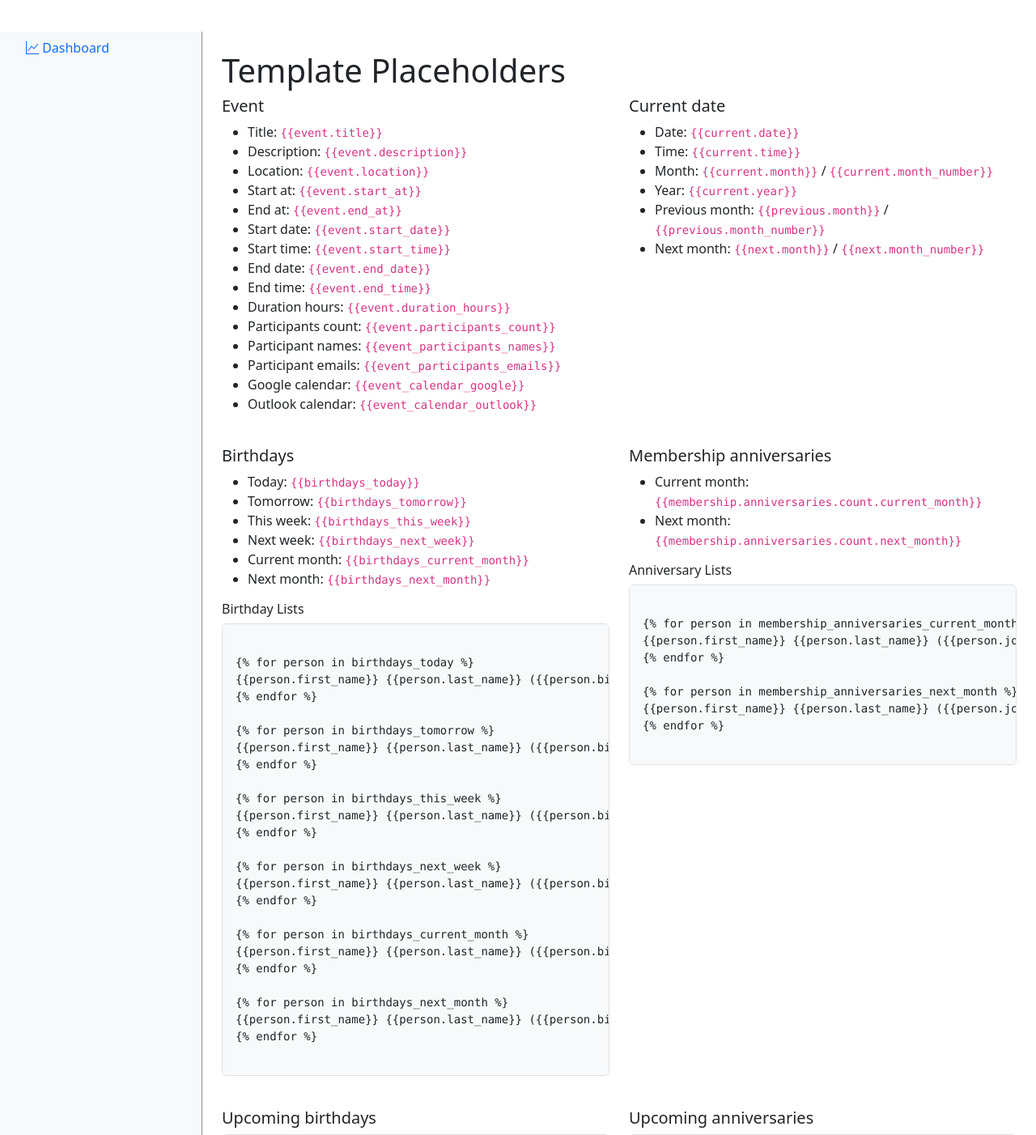
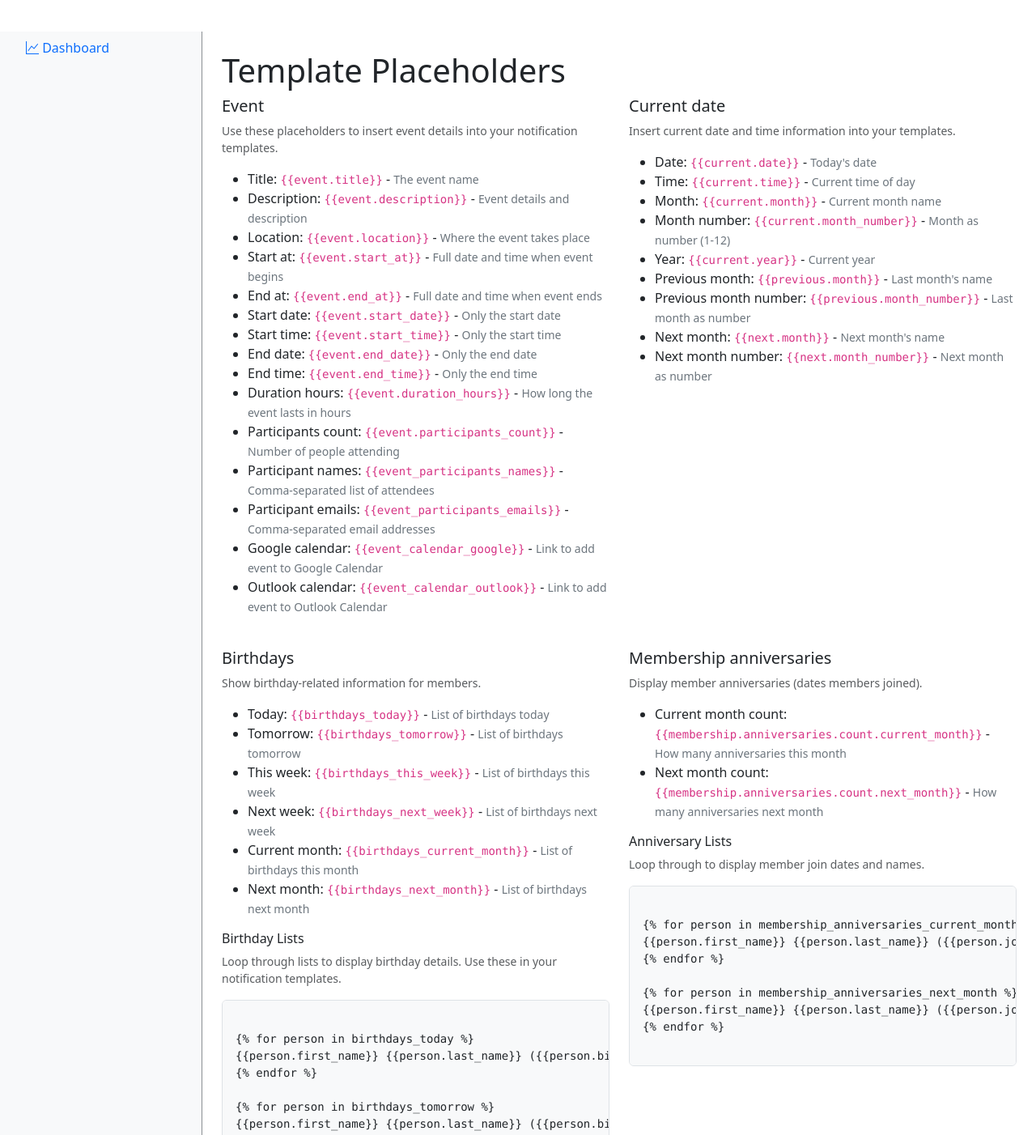
Before and after one commit to donnerbaer/club-automailer, a Python web app: template app/templates/notification/site.template_placeholders.html in a window 1280 px wide. Shown: the part 57-1459 px from the top of the page at 81% size. Run offline with Jinja, Linux system fonts and the light colour scheme; the template is opened without the code that fills it, so the values that code supplies are empty, except form fields; tables that the repository leaves empty hold one stand-in row (values such as "Sample post"); form fields are guessed from the names that the template uses.

Commit message:
Update placeholders.html

```diff
--- a/app/templates/notification/template/placeholders.html
+++ b/app/templates/notification/template/placeholders.html
@@ -1,34 +1,39 @@
 <div class="row">
     <div class="col-lg-6 mb-4">
         <h5>Event</h5>
+        <p class="text-muted small">Use these placeholders to insert event details into your notification templates.</p>
         <ul>
-            <li>Title: <code>{{ '{{event.title}}' }}</code></li>
-            <li>Description: <code>{{ '{{event.description}}' }}</code></li>
-            <li>Location: <code>{{ '{{event.location}}' }}</code></li>
-            <li>Start at: <code>{{ '{{event.start_at}}' }}</code></li>
-            <li>End at: <code>{{ '{{event.end_at}}' }}</code></li>
-            <li>Start date: <code>{{ '{{event.start_date}}' }}</code></li>
-            <li>Start time: <code>{{ '{{event.start_time}}' }}</code></li>
-            <li>End date: <code>{{ '{{event.end_date}}' }}</code></li>
-            <li>End time: <code>{{ '{{event.end_time}}' }}</code></li>
-            <li>Duration hours: <code>{{ '{{event.duration_hours}}' }}</code></li>
-            <li>Participants count: <code>{{ '{{event.participants_count}}' }}</code></li>
-            <li>Participant names: <code>{{ '{{event_participants_names}}' }}</code></li>
-            <li>Participant emails: <code>{{ '{{event_participants_emails}}' }}</code></li>
-            <li>Google calendar: <code>{{ '{{event_calendar_google}}' }}</code></li>
-            <li>Outlook calendar: <code>{{ '{{event_calendar_outlook}}' }}</code></li>
+            <li>Title: <code>{{ '{{event.title}}' }}</code> - <small class="text-secondary">The event name</small></li>
+            <li>Description: <code>{{ '{{event.description}}' }}</code> - <small class="text-secondary">Event details and description</small></li>
+            <li>Location: <code>{{ '{{event.location}}' }}</code> - <small class="text-secondary">Where the event takes place</small></li>
+            <li>Start at: <code>{{ '{{event.start_at}}' }}</code> - <small class="text-secondary">Full date and time when event begins</small></li>
+            <li>End at: <code>{{ '{{event.end_at}}' }}</code> - <small class="text-secondary">Full date and time when event ends</small></li>
+            <li>Start date: <code>{{ '{{event.start_date}}' }}</code> - <small class="text-secondary">Only the start date</small></li>
+            <li>Start time: <code>{{ '{{event.start_time}}' }}</code> - <small class="text-secondary">Only the start time</small></li>
+            <li>End date: <code>{{ '{{event.end_date}}' }}</code> - <small class="text-secondary">Only the end date</small></li>
+            <li>End time: <code>{{ '{{event.end_time}}' }}</code> - <small class="text-secondary">Only the end time</small></li>
+            <li>Duration hours: <code>{{ '{{event.duration_hours}}' }}</code> - <small class="text-secondary">How long the event lasts in hours</small></li>
+            <li>Participants count: <code>{{ '{{event.participants_count}}' }}</code> - <small class="text-secondary">Number of people attending</small></li>
+            <li>Participant names: <code>{{ '{{event_participants_names}}' }}</code> - <small class="text-secondary">Comma-separated list of attendees</small></li>
+            <li>Participant emails: <code>{{ '{{event_participants_emails}}' }}</code> - <small class="text-secondary">Comma-separated email addresses</small></li>
+            <li>Google calendar: <code>{{ '{{event_calendar_google}}' }}</code> - <small class="text-secondary">Link to add event to Google Calendar</small></li>
+            <li>Outlook calendar: <code>{{ '{{event_calendar_outlook}}' }}</code> - <small class="text-secondary">Link to add event to Outlook Calendar</small></li>
         </ul>
     </div>
 
     <div class="col-lg-6 mb-4">
         <h5>Current date</h5>
+        <p class="text-muted small">Insert current date and time information into your templates.</p>
         <ul>
-            <li>Date: <code>{{ '{{current.date}}' }}</code></li>
-            <li>Time: <code>{{ '{{current.time}}' }}</code></li>
-            <li>Month: <code>{{ '{{current.month}}' }}</code> / <code>{{ '{{current.month_number}}' }}</code></li>
-            <li>Year: <code>{{ '{{current.year}}' }}</code></li>
-            <li>Previous month: <code>{{ '{{previous.month}}' }}</code> / <code>{{ '{{previous.month_number}}' }}</code></li>
-            <li>Next month: <code>{{ '{{next.month}}' }}</code> / <code>{{ '{{next.month_number}}' }}</code></li>
+            <li>Date: <code>{{ '{{current.date}}' }}</code> - <small class="text-secondary">Today's date</small></li>
+            <li>Time: <code>{{ '{{current.time}}' }}</code> - <small class="text-secondary">Current time of day</small></li>
+            <li>Month: <code>{{ '{{current.month}}' }}</code> - <small class="text-secondary">Current month name</small></li>
+            <li>Month number: <code>{{ '{{current.month_number}}' }}</code> - <small class="text-secondary">Month as number (1-12)</small></li>
+            <li>Year: <code>{{ '{{current.year}}' }}</code> - <small class="text-secondary">Current year</small></li>
+            <li>Previous month: <code>{{ '{{previous.month}}' }}</code> - <small class="text-secondary">Last month's name</small></li>
+            <li>Previous month number: <code>{{ '{{previous.month_number}}' }}</code> - <small class="text-secondary">Last month as number</small></li>
+            <li>Next month: <code>{{ '{{next.month}}' }}</code> - <small class="text-secondary">Next month's name</small></li>
+            <li>Next month number: <code>{{ '{{next.month_number}}' }}</code> - <small class="text-secondary">Next month as number</small></li>
         </ul>
     </div>
 </div>
@@ -36,16 +41,18 @@
 <div class="row">
     <div class="col-lg-6 mb-4">
         <h5>Birthdays</h5>
+        <p class="text-muted small">Show birthday-related information for members.</p>
         <ul>
-            <li>Today: <code>{{ '{{birthdays_today}}' }}</code></li>
-            <li>Tomorrow: <code>{{ '{{birthdays_tomorrow}}' }}</code></li>
-            <li>This week: <code>{{ '{{birthdays_this_week}}' }}</code></li>
-            <li>Next week: <code>{{ '{{birthdays_next_week}}' }}</code></li>
-            <li>Current month: <code>{{ '{{birthdays_current_month}}' }}</code></li>
-            <li>Next month: <code>{{ '{{birthdays_next_month}}' }}</code></li>
+            <li>Today: <code>{{ '{{birthdays_today}}' }}</code> - <small class="text-secondary">List of birthdays today</small></li>
+            <li>Tomorrow: <code>{{ '{{birthdays_tomorrow}}' }}</code> - <small class="text-secondary">List of birthdays tomorrow</small></li>
+            <li>This week: <code>{{ '{{birthdays_this_week}}' }}</code> - <small class="text-secondary">List of birthdays this week</small></li>
+            <li>Next week: <code>{{ '{{birthdays_next_week}}' }}</code> - <small class="text-secondary">List of birthdays next week</small></li>
+            <li>Current month: <code>{{ '{{birthdays_current_month}}' }}</code> - <small class="text-secondary">List of birthdays this month</small></li>
+            <li>Next month: <code>{{ '{{birthdays_next_month}}' }}</code> - <small class="text-secondary">List of birthdays next month</small></li>
         </ul>
 
         <h6 class="mt-3">Birthday Lists</h6>
+        <p class="text-muted small">Loop through lists to display birthday details. Use these in your notification templates.</p>
         <pre class="bg-light p-3 border rounded"><code>
 {% raw %}{% for person in birthdays_today %}
 {{person.first_name}} {{person.last_name}} ({{person.birth_date}})
@@ -75,12 +82,14 @@
 
     <div class="col-lg-6 mb-4">
         <h5>Membership anniversaries</h5>
+        <p class="text-muted small">Display member anniversaries (dates members joined).</p>
         <ul>
-            <li>Current month: <code>{{ '{{membership.anniversaries.count.current_month}}' }}</code></li>
-            <li>Next month: <code>{{ '{{membership.anniversaries.count.next_month}}' }}</code></li>
+            <li>Current month count: <code>{{ '{{membership.anniversaries.count.current_month}}' }}</code> - <small class="text-secondary">How many anniversaries this month</small></li>
+            <li>Next month count: <code>{{ '{{membership.anniversaries.count.next_month}}' }}</code> - <small class="text-secondary">How many anniversaries next month</small></li>
         </ul>
 
         <h6 class="mt-3">Anniversary Lists</h6>
+        <p class="text-muted small">Loop through to display member join dates and names.</p>
         <pre class="bg-light p-3 border rounded"><code>
 {% raw %}{% for person in membership_anniversaries_current_month %}
 {{person.first_name}} {{person.last_name}} ({{person.join_date}})
@@ -96,6 +105,7 @@
 <div class="row">
     <div class="col-lg-6 mb-4">
         <h5>Upcoming birthdays</h5>
+        <p class="text-muted small">Loop through upcoming birthdays organized by time periods (today, this week, tomorrow, next week, next month).</p>
         <pre class="bg-light p-3 border rounded"><code>
 {% raw %}{% for person in upcoming_birthdays.current.today %}
 Today: {{person.first_name}} {{person.last_name}}
@@ -121,6 +131,7 @@ Next month: {{person.first_name}} {{person.last_name}}
 
     <div class="col-lg-6 mb-4">
         <h5>Upcoming anniversaries</h5>
+        <p class="text-muted small">Loop through upcoming membership anniversaries organized by time periods.</p>
         <pre class="bg-light p-3 border rounded"><code>
 {% raw %}{% for person in upcoming_anniversaries.current.today %}
 Today: {{person.first_name}} {{person.last_name}}
@@ -148,6 +159,7 @@ Next month: {{person.first_name}} {{person.last_name}}
 <div class="row">
     <div class="col-lg-12 mb-4">
         <h5>Upcoming events</h5>
+        <p class="text-muted small">Display events organized by time periods (today, this week, tomorrow, next week, next month) and include participant information.</p>
 
         <pre class="bg-light p-3 border rounded"><code>
 {% raw %}{% for item in upcoming_events.current.today %}
```
